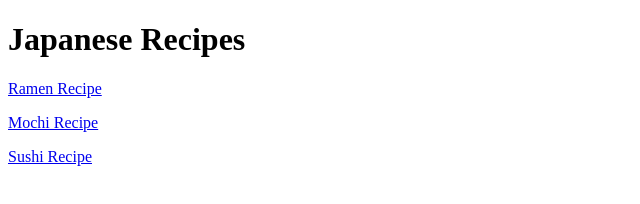
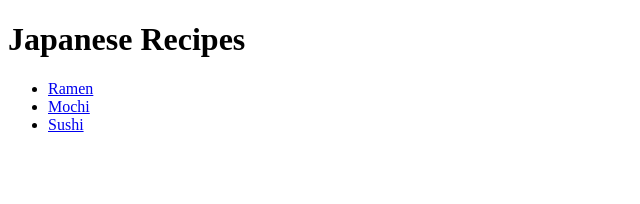
Before and after one commit to mk0n0/recipes, a plain HTML site: page index.html in a window 1280 px wide. Shown: the whole page, without its empty margins (0-640 px from the left). Drawn offline with Linux system fonts and the light colour scheme.

Commit message:
Organized the recipes in an unordered list and remove redundant words in the links

```diff
--- a/index.html
+++ b/index.html
@@ -6,9 +6,12 @@
 </head>
 <body>
 <h1>Japanese Recipes</h1>
-<p><a href="recipes/ramen.html">Ramen Recipe</a></p>
-<p><a href="recipes/mochi.html">Mochi Recipe</a></p>
-<p><a href="recipes/sushi.html">Sushi Recipe</a></p>
+<ul>
+
+<li><a href="recipes/ramen.html">Ramen</a></li>
+<li><a href="recipes/mochi.html">Mochi</a></li>
+<li><a href="recipes/sushi.html">Sushi</a></li>
+</ul>
 </body>
 
 </html>
```
